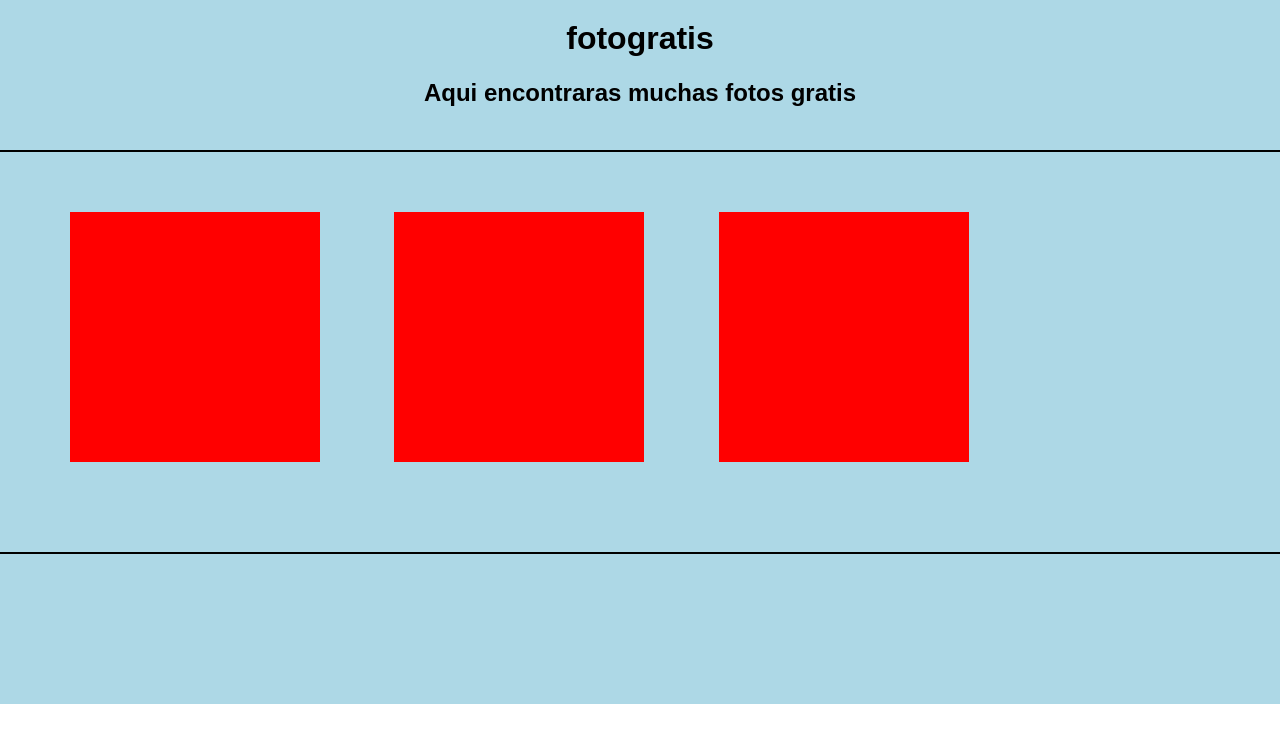
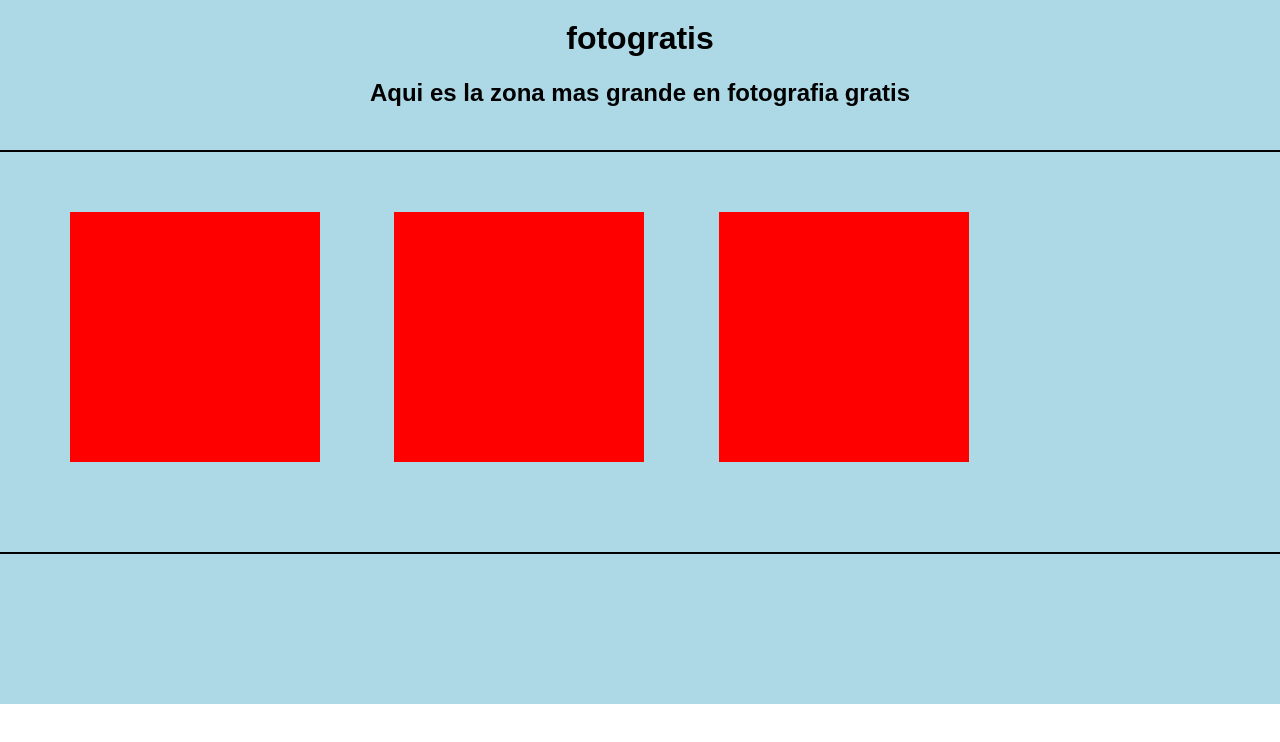
Before and after one commit to Hectordavid500/pagina-web, a plain HTML site: page index.html in a window 1280 px wide. Drawn offline with Linux system fonts and the light colour scheme.

Commit message:
Cambiamos el mensaje del encabezado

```diff
--- a/index.html
+++ b/index.html
@@ -12,7 +12,7 @@
 <body>
 	<header>
 	<h1>fotogratis</h1>
-	<h2>Aqui encontraras muchas fotos gratis</h2>
+	<h2>Aqui es la zona mas grande en fotografia gratis</h2>
    </header>
 	<div id="imgs">
          <div class="p1">
```
